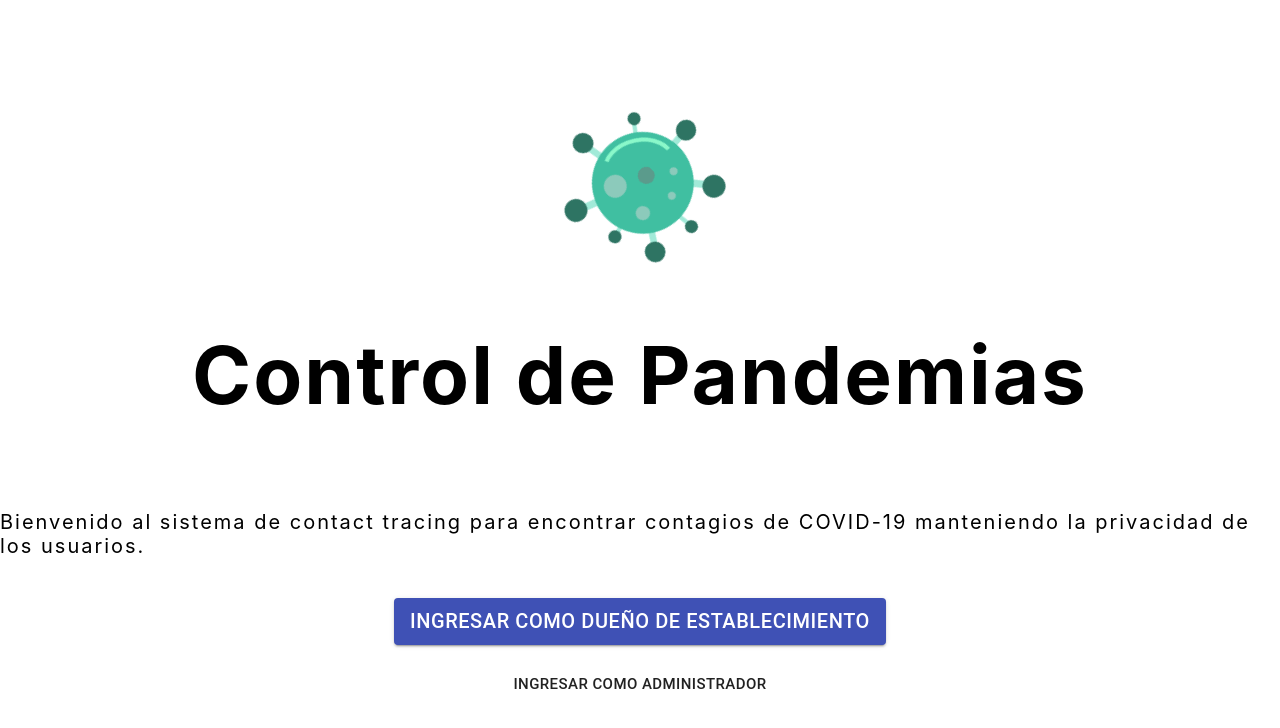
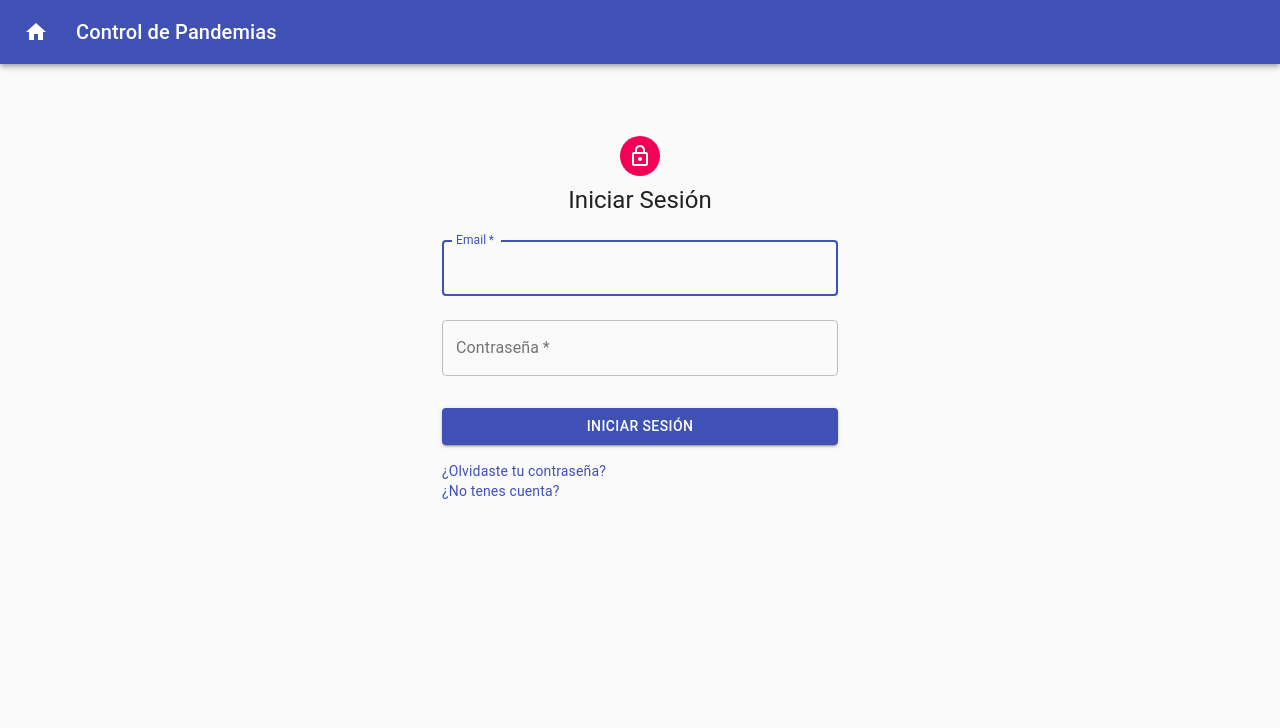
Before and after one commit to ct-fiuba/ct-web-app, a React (Create React App) app: page /owner/signIn in a window 1280 px wide. Shown: the top 728 px of the page. Built offline with nearby package versions, Linux system fonts and the light colour scheme; no server answers.

Commit message:
add sign up view for owners, and protect each url with the corresponding role

```diff
--- a/src/App.js
+++ b/src/App.js
@@ -11,6 +11,7 @@ import {
   Redirect
 } from "react-router-dom";
 import ForgotPassword from './components/SignIn/ForgotPassword';
+import * as sessionUtils from './utils/sessionUtils';
 
 class App extends Component {
   constructor(props) {
@@ -32,7 +33,24 @@ class App extends Component {
     if (this.signedIn() && sessionStorage.getItem('role') === 'admin') {
         return component;
     }
-    return <Redirect to="/iniciarSesion" />
+    return <Redirect to="/admin/signIn" />
+  }
+
+  signedInOwner(component) {
+    if (this.signedIn() && sessionStorage.getItem('role') === 'owner') {
+        return component;
+    }
+    return <Redirect to="/owner/signIn" />
+  }
+
+  redirectIfSignedIn(component) {
+    if (this.signedIn() && sessionStorage.getItem('role') === 'admin') {
+      return <Redirect to="/reglas" />
+    }
+    if (this.signedIn() && sessionStorage.getItem('role') === 'owner') {
+      return <Redirect to="/nuevoEstablecimiento" />
+    }
+    return component;
   }
 
   render() {
@@ -41,13 +59,19 @@ class App extends Component {
         <div>
           <Switch>
             <Route path="/nuevoEstablecimiento">
-              <Checkout />
+              {this.signedInOwner(<Checkout />)}
             </Route>
-            <Route path="/iniciarSesion">
-              <SignIn />
+            <Route path="/admin/signIn">
+              {this.redirectIfSignedIn(<SignIn signInUrl={sessionUtils.getAdminSignInUrl()} isOwnerSignIn={false} />)}
             </Route>
-            <Route path="/recuperarContrasenia">
-              <ForgotPassword />
+            <Route path="/owner/signIn">
+              {this.redirectIfSignedIn(<SignIn signInUrl={sessionUtils.getOwnerSignInUrl()} isOwnerSignIn={true} />)}
+            </Route>
+            <Route path="/admin/forgotPassword">
+              {this.redirectIfSignedIn(<ForgotPassword isOwnerSignIn={false} />)}
+            </Route>
+            <Route path="/owner/forgotPassword">
+              {this.redirectIfSignedIn(<ForgotPassword isOwnerSignIn={true} />)}
             </Route>
             <Route path="/reglas">
               {this.signedInAdmin(<Rules />)}
--- a/src/components/Checkout/Checkout/index.js
+++ b/src/components/Checkout/Checkout/index.js
@@ -121,7 +121,7 @@ export default function Checkout() {
   return (
     <React.Fragment>
       <CssBaseline />
-      <AppBar />
+      <AppBar loggedIn={true} />
       <main className={classes.layout}>
         <Paper className={classes.paper}>
           <Typography component="h1" variant="h4" align="center">
--- a/src/components/Home/index.js
+++ b/src/components/Home/index.js
@@ -19,7 +19,7 @@ export default function Home() {
 			</Button>
 			<Button className={classes.adminsButton} href="/reglas" color="default">
 				Ingresar como administrador
-                </Button>
+      </Button>
 		</section>
 	)
 }
--- a/src/components/SignIn/ForgotPassword/index.js
+++ b/src/components/SignIn/ForgotPassword/index.js
@@ -5,7 +5,7 @@ import SignInAlerts from '../SignInAlerts';
 import AppBar from '../../Shared/AppBar';
 import useStyles from './styles';
 
-export default function ForgotPassword() {
+export default function ForgotPassword({isOwnerSignIn}) {
 	const classes = useStyles();
 	const [email, setEmail] = useState("");
 	const [invalidEmailError, setInvalidEmailError] = useState(false);
@@ -97,7 +97,7 @@ export default function ForgotPassword() {
           </Button>
 						<Grid container>
 							<Grid item xs>
-								<Link href="/iniciarSesion" variant="body2">
+								<Link href={`/${isOwnerSignIn ? 'owner' : 'admin'}/signIn`} variant="body2">
 									Iniciar sesión
               </Link>
 							</Grid>
--- a/src/components/SignIn/SignIn/index.js
+++ b/src/components/SignIn/SignIn/index.js
@@ -5,7 +5,7 @@ import SignInAlerts from '../SignInAlerts';
 import AppBar from '../../Shared/AppBar';
 import useStyles from './styles';
 
-export default function SignIn() {
+export default function SignIn({ signInUrl, isOwnerSignIn }) {
 	const classes = useStyles();
 	const [email, setEmail] = useState("");
 	const [password, setPassword] = useState("");
@@ -13,6 +13,7 @@ export default function SignIn() {
 	const [emailNotFoundError, setEmailNotFoundError] = useState(false);
 	const [invalidPasswordError, setInvalidPasswordError] = useState(false);
 	const [notAdminError, setNotAdminError] = useState(false);
+	const [notOwnerError, setNotOwnerError] = useState(false);
 
 	const handleCloseInvalidEmail = () => {
 		setInvalidEmailError(false);
@@ -28,6 +29,10 @@ export default function SignIn() {
 
 	const handleCloseNotAdmin = () => {
 		setNotAdminError(false);
+	}
+
+	const handleCloseNotOwner = () => {
+		setNotOwnerError(false);
 	}
 
 	const handleEmailChange = (event) => {
@@ -49,7 +54,7 @@ export default function SignIn() {
 			headers: { 'Content-Type': 'application/json' },
 			body: JSON.stringify({ email, password })
 		};
-		fetch(process.env.REACT_APP_AUTH_SERVER_URL + '/admins/signIn', requestOptions)
+		fetch(signInUrl, requestOptions)
 			.then(response => response.json())
 			.then(dataSignIn => {
 				if (dataSignIn.hasOwnProperty('reason')) {
@@ -65,14 +70,22 @@ export default function SignIn() {
 					if (dataSignIn['reason'].includes("admin")) {
 						setNotAdminError(true);
 					}
+					if (dataSignIn['reason'].includes("owner")) {
+						setNotOwnerError(true);
+					}
 					clearInputs();
 					return;
 				}
-				if (dataSignIn.hasOwnProperty('role') && dataSignIn['role'] === "admin") {
+				if (dataSignIn.hasOwnProperty('role')) {
 					sessionStorage.setItem('accessToken', dataSignIn['accessToken']);
 					sessionStorage.setItem('userId', dataSignIn['userId']);
 					sessionStorage.setItem('role', dataSignIn['role']);
-					window.location.replace("/reglas");
+					if (dataSignIn['role'] === "admin") {
+						window.location.replace("/reglas");
+					}
+					if (dataSignIn['role'] === "owner") {
+						window.location.replace("/nuevoEstablecimiento");
+					}
 				}
 			})
 			.catch(err => console.log('Error al iniciar sesión: ', err));
@@ -127,11 +140,19 @@ export default function SignIn() {
 							Iniciar Sesión
           </Button>
 						<Grid container>
-							<Grid item xs>
-								<Link href="/recuperarContrasenia" variant="body2">
+							<Grid item xs={12}>
+								<Link href={`/${isOwnerSignIn ? 'owner' : 'admin'}/forgotPassword`} variant="body2">
 									¿Olvidaste tu contraseña?
               </Link>
 							</Grid>
+							{
+								isOwnerSignIn &&
+								<Grid item xs={12}>
+									<Link href={`/${isOwnerSignIn ? 'owner' : 'admin'}/forgotPassword`} variant="body2">
+										¿No tenes cuenta?
+									</Link>
+								</Grid>
+							}
 						</Grid>
 					</form>
 				</div>
@@ -144,6 +165,8 @@ export default function SignIn() {
 					handleCloseInvalidPassword={handleCloseInvalidPassword}
 					notAdmin={notAdminError}
 					handleCloseNotAdmin={handleCloseNotAdmin}
+					notOwner={notOwnerError}
+					handleCloseNotOwner={handleCloseNotOwner}
 				/>
 			</Container>
 		</div>
--- a/src/components/SignIn/SignInAlerts/index.js
+++ b/src/components/SignIn/SignInAlerts/index.js
@@ -2,7 +2,7 @@ import React from 'react';
 import { Alert, AlertTitle } from '@material-ui/lab';
 import { Snackbar } from '@material-ui/core';
 
-export default function SignInAlerts({invalidEmail, invalidPassword, handleCloseInvalidEmail, handleCloseInvalidPassword, emailNotFound, handleCloseEmailNotFound, notAdmin, handleCloseNotAdmin, successPasswordReset, handleCloseSuccessPasswordReset}) {
+export default function SignInAlerts({invalidEmail, invalidPassword, handleCloseInvalidEmail, handleCloseInvalidPassword, emailNotFound, handleCloseEmailNotFound, notAdmin, handleCloseNotAdmin, notOwner, handleCloseNotOwner, successPasswordReset, handleCloseSuccessPasswordReset}) {
   return (
     <div>
       <Snackbar open={invalidEmail} autoHideDuration={5000} onClose={handleCloseInvalidEmail}>
@@ -33,6 +33,13 @@ export default function SignInAlerts({invalidEmail, invalidPassword, handleClose
         </Alert>
       </Snackbar>
 
+      <Snackbar open={notOwner} autoHideDuration={5000} onClose={handleCloseNotOwner}>
+        <Alert severity="error" onClose={handleCloseNotOwner}>
+          <AlertTitle>Acceso denegado</AlertTitle>
+            El usuario no es dueño de establecimientos.
+        </Alert>
+      </Snackbar>
+
       <Snackbar open={successPasswordReset} autoHideDuration={5000} onClose={handleCloseSuccessPasswordReset}>
         <Alert severity="success" onClose={handleCloseSuccessPasswordReset}>
           <AlertTitle>Email enviado</AlertTitle>
--- a/src/utils/sessionUtils.js
+++ b/src/utils/sessionUtils.js
@@ -4,3 +4,11 @@ export function signOut() {
 	sessionStorage.setItem('role', "");
 	window.location.replace("/");
 }
+
+export function getAdminSignInUrl() {
+	return process.env.REACT_APP_AUTH_SERVER_URL + '/admins/signIn';
+}
+
+export function getOwnerSignInUrl() {
+	return process.env.REACT_APP_AUTH_SERVER_URL + '/owners/signIn';
+}
```
